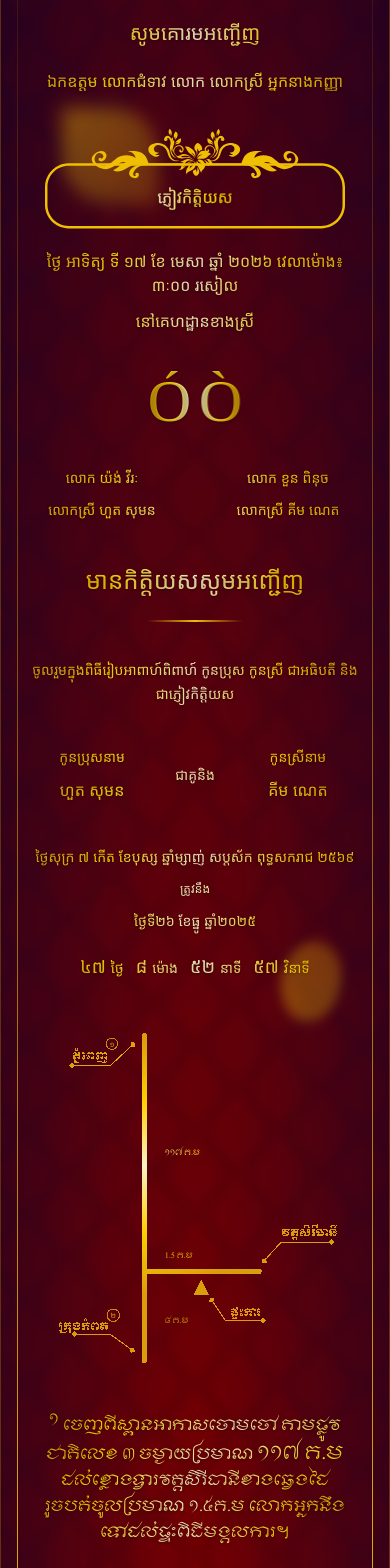
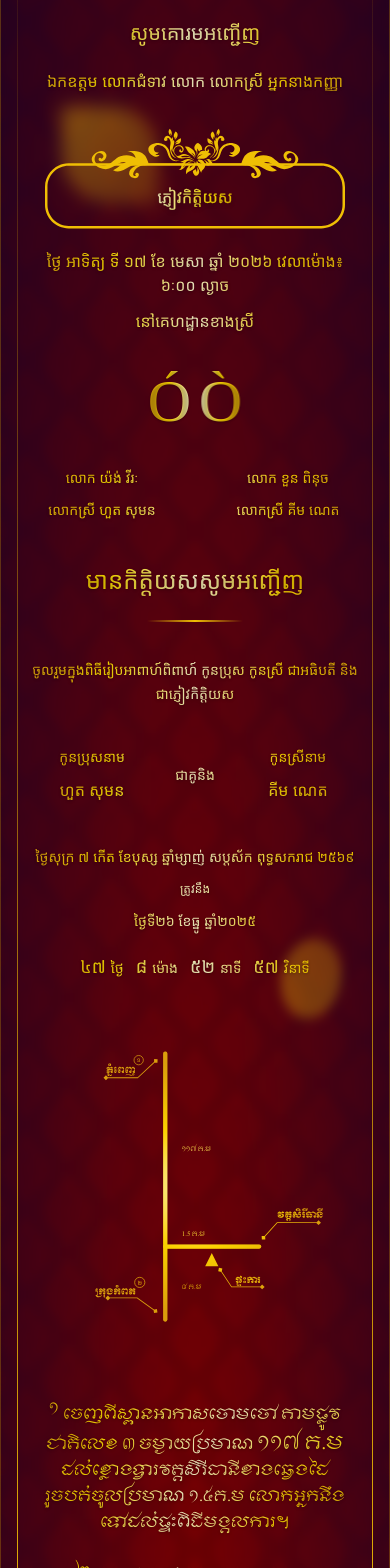
Before and after one commit to kompheakmony/digital-invite, a React (Vite) app in the folder my-card/: page /invite/1 in a window 390 px wide. Shown: the part 306-1874 px from the top of the page. Built offline with nearby package versions, Linux system fonts and the light colour scheme; a web font is replaced by a local one.

Commit message:
svg responsive

```diff
--- a/my-card/src/components/Detail.tsx
+++ b/my-card/src/components/Detail.tsx
@@ -315,13 +315,9 @@ export default function Details() {
         <motion.div className="w-full max-w-3xl" variants={fadeUp} custom={7}>
           <svg
             xmlns="http://www.w3.org/2000/svg"
-            className="w-auto h-full"
-            viewBox="100 50 655 675"
+            className="w-full h-auto"
+            viewBox="0 0 800 800"
             preserveAspectRatio="xMidYMid meet"
-            style={{
-              WebkitTapHighlightColor: "transparent",
-              shapeRendering: "crispEdges",
-            }}
           >
             <g id="Mask group">
               <mask
@@ -329,8 +325,8 @@ export default function Details() {
                 maskUnits="userSpaceOnUse"
                 x="0"
                 y="0"
-                width="800"
-                height="800"
+                width="100%"
+                height="100%"
               >
                 <g id="box" filter="url(#goldShadow)">
                   <motion.g
@@ -502,8 +498,8 @@ export default function Details() {
               <g mask="url(#mask0_28_64)">
                 <rect
                   id="gradient"
-                  width="800"
-                  height="800"
+                  width="100%"
+                  height="100%"
                   fill="url(#goldGradient)"
                   mask="url(#goldGradient)"
                   style={{
--- a/my-card/src/components/Hero.tsx
+++ b/my-card/src/components/Hero.tsx
@@ -139,7 +139,7 @@ export default function Hero() {
           className="relative mt-3 sm:mt-12 md:mt-20 w-full max-w-xs sm:max-w-sm md:max-w-md lg:max-w-lg flex justify-center"
           initial={{ opacity: 0, scale: 0.8, rotate: -10 }}
           whileInView={{ opacity: 1, scale: 1, rotate: 0 }}
-          transition={{ duration: 1.5, type: "spring" }}
+          transition={{ duration: 2, type: "spring" }}
         >
           <div className="relative">
             <ShortName color={currentTheme.accent} />
@@ -258,7 +258,7 @@ export default function Hero() {
           custom={4}
         >
           <h6 className="leading-6">
-            ថ្ងៃ អាទិត្យ ទី ១៧ ខែ មេសា ឆ្នាំ ២០២៦ វេលាម៉ោង៖ ៣ៈ០០ រសៀល
+            ថ្ងៃ អាទិត្យ ទី ១៧ ខែ មេសា ឆ្នាំ ២០២៦ វេលាម៉ោង៖ ៦ៈ០០ ល្ងាច
           </h6>
           <h6>នៅគេហដ្ឋានខាងស្រី</h6>
         </motion.div>
```
